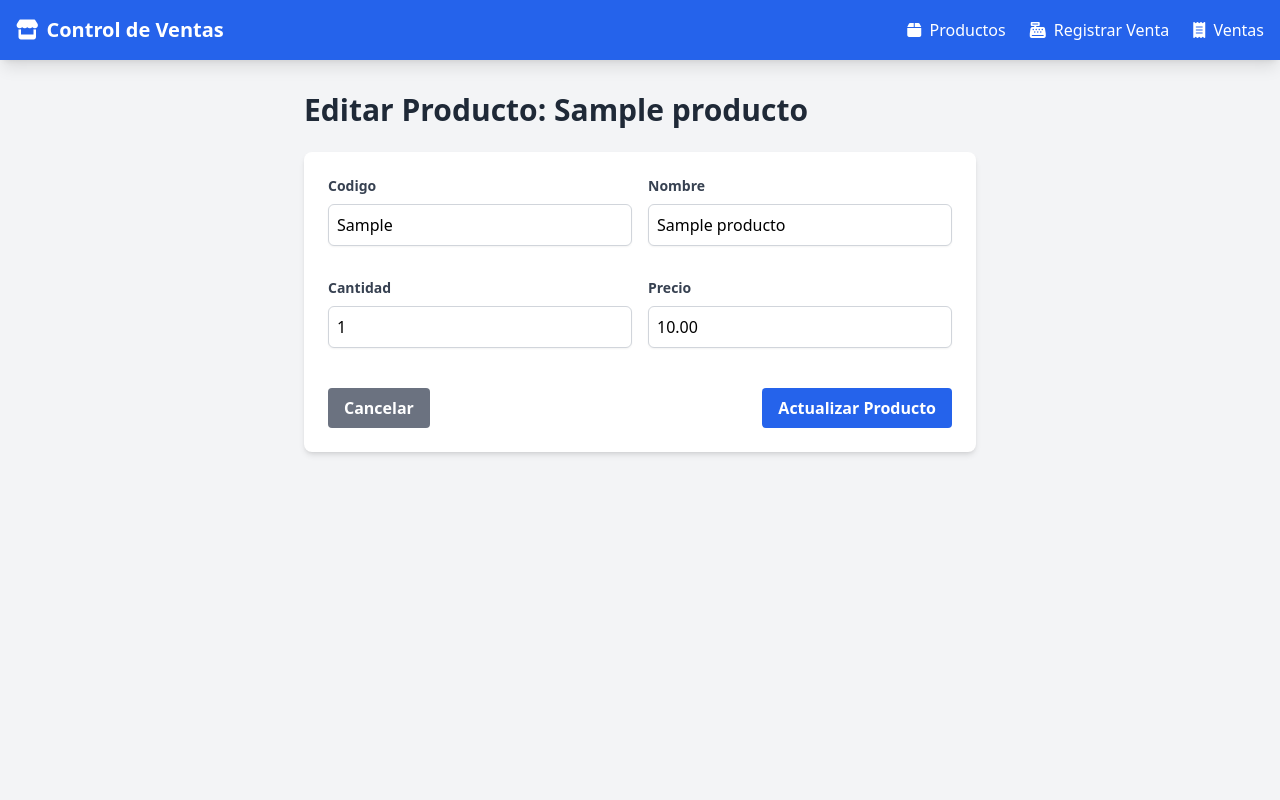
After one commit to AngelOlivares842/Ev1, a Django app: page /productos/editar/1/ in a window 1280 px wide. The commit adds this page. Run offline with Django 5.2, Linux system fonts and the light colour scheme; tables that the repository leaves empty hold one stand-in row (values such as "Sample post"); some libraries are stand-ins or nearby versions.

Commit message:
comentarios porque se me olvidaron xd

```diff
--- a/ControlVentas/inventario/forms.py
+++ b/ControlVentas/inventario/forms.py
@@ -2,49 +2,52 @@ from django import forms
 from .models import Producto, Cliente, Venta
 
 class ProductoForm(forms.ModelForm):
+    """Formulario para crear y editar productos"""
     class Meta:
         model = Producto
-        fields = ['codigo', 'nombre', 'cantidad', 'precio']
+        fields = ['codigo', 'nombre', 'cantidad', 'precio']  # Campos del modelo a incluir
         widgets = {
             'codigo': forms.TextInput(attrs={'class': 'form-control'}),
             'nombre': forms.TextInput(attrs={'class': 'form-control'}),
-            'cantidad': forms.NumberInput(attrs={'class': 'form-control', 'min': '0'}),
-            'precio': forms.NumberInput(attrs={'class': 'form-control', 'step': '0.01', 'min': '0'}),
+            'cantidad': forms.NumberInput(attrs={'class': 'form-control', 'min': '0'}),  # Validación: no negativo
+            'precio': forms.NumberInput(attrs={'class': 'form-control', 'step': '0.01', 'min': '0'}),  # Decimales
         }
 
 class ClienteForm(forms.ModelForm):
+    """Formulario para registrar clientes"""
     class Meta:
         model = Cliente
-        fields = ['rut', 'nombre', 'email', 'telefono', 'es_habitual']
+        fields = ['rut', 'nombre', 'email', 'telefono', 'es_habitual']  # Datos del cliente
         widgets = {
             'rut': forms.TextInput(attrs={'class': 'form-control'}),
             'nombre': forms.TextInput(attrs={'class': 'form-control'}),
             'email': forms.EmailInput(attrs={'class': 'form-control'}),
             'telefono': forms.TextInput(attrs={'class': 'form-control'}),
-            'es_habitual': forms.CheckboxInput(attrs={'class': 'form-check-input'}),
+            'es_habitual': forms.CheckboxInput(attrs={'class': 'form-check-input'}),  # Checkbox para cliente habitual
         }
 
 class VentaForm(forms.ModelForm):
+    """Formulario para registrar ventas con campos adicionales para cliente"""
     rut_cliente = forms.CharField(
         max_length=12,
-        required=True,
+        required=True,  # RUT obligatorio para ventas
         widget=forms.TextInput(attrs={'class': 'form-control', 'placeholder': 'RUT del cliente'})
     )
     es_cliente_habitual = forms.BooleanField(
         required=False,
         widget=forms.CheckboxInput(attrs={'class': 'form-check-input'}),
-        label='¿Es cliente habitual?'
+        label='¿Es cliente habitual?'  # Identifica si el cliente es habitual
     )
 
     class Meta:
         model = Venta
-        fields = ['producto', 'cantidad_vendida']
+        fields = ['producto', 'cantidad_vendida']  # Campos básicos de la venta
         widgets = {
             'producto': forms.Select(attrs={'class': 'form-control'}),
-            'cantidad_vendida': forms.NumberInput(attrs={'class': 'form-control', 'min': '1'}),
+            'cantidad_vendida': forms.NumberInput(attrs={'class': 'form-control', 'min': '1'}),  # Mínimo 1 unidad
         }
 
     def __init__(self, *args, **kwargs):
         super().__init__(*args, **kwargs)
-        # Solo mostrar productos con stock disponible
+        # Filtra productos: solo muestra aquellos con stock disponible y activos
         self.fields['producto'].queryset = Producto.objects.filter(cantidad__gt=0, activo=True)
--- a/ControlVentas/inventario/templates/inventario/base.html
+++ b/ControlVentas/inventario/templates/inventario/base.html
@@ -3,23 +3,25 @@
 <head>
     <meta charset="UTF-8">
     <meta name="viewport" content="width=device-width, initial-scale=1.0">
-    <title>{% block title %}Sistema de Control de Ventas{% endblock %}</title>
-    <!-- Tailwind CSS CDN -->
+    <title>
+        {% block title %}
+            Sistema de Control de Ventas
+        {% endblock %}
+    </title>
     <script src="https://cdn.tailwindcss.com"></script>
-    <!-- Alpine.js para interactividad -->
     <script defer src="https://cdn.jsdelivr.net/npm/alpinejs@3.x.x/dist/cdn.min.js"></script>
-    <!-- Iconos (Font Awesome) -->
     <link rel="stylesheet" href="https://cdnjs.cloudflare.com/ajax/libs/font-awesome/6.4.0/css/all.min.css">
+
 </head>
 <body class="bg-gray-100 min-h-screen flex flex-col">
-    <!-- Navbar -->
+    {% comment %} Navbar {% endcomment %}
     <nav class="bg-blue-600 text-white shadow-lg">
         <div class="container mx-auto px-4">
             <div class="flex justify-between items-center py-4">
                 <a href="{% url 'lista_productos' %}" class="text-xl font-bold">
                     <i class="fas fa-store mr-2"></i>Control de Ventas
                 </a>
-
+                {% comment %} variables de la barra de busqueda {% endcomment %}
                 <div class="hidden md:flex space-x-6">
                     <a href="{% url 'lista_productos' %}" class="hover:text-blue-200 transition duration-300">
                         <i class="fas fa-box mr-1"></i> Productos
@@ -32,7 +34,7 @@
                     </a>
                 </div>
 
-                <!-- Mobile menu button -->
+                 {% comment %} Menú móvil desplegable (oculto por defecto) {% endcomment %}
                 <div class="md:hidden">
                     <button id="mobile-menu-button" class="text-white focus:outline-none">
                         <i class="fas fa-bars text-2xl"></i>
@@ -40,7 +42,6 @@
                 </div>
             </div>
 
-            <!-- Mobile menu (hidden by default) -->
             <div id="mobile-menu" class="hidden pb-4 md:hidden">
                 <a href="{% url 'lista_productos' %}" class="block py-2 hover:bg-blue-500 px-4 rounded">
                     <i class="fas fa-box mr-2"></i> Productos
@@ -55,9 +56,9 @@
         </div>
     </nav>
 
-    <!-- Contenido principal -->
+     {% comment %} Contenido principal {% endcomment %}
     <main class="container mx-auto px-4 py-8 flex-grow">
-        <!-- Mensajes de Django -->
+         {% comment %} Mensajes de Django {% endcomment %}
         {% if messages %}
             <div class="mb-6">
                 {% for message in messages %}
@@ -71,27 +72,11 @@
             </div>
         {% endif %}
 
-        <!-- Bloque de contenido -->
+        {% comment %} Bloque de contenido {% endcomment %}
         {% block content %}
         {% endblock %}
     </main>
-
-    <!-- Footer -->
-    <footer class="bg-gray-800 text-white py-6 mt-12">
-        <div class="container mx-auto px-4">
-            <div class="flex flex-col md:flex-row justify-between items-center">
-                <div class="mb-4 md:mb-0">
-                    <h3 class="text-lg font-semibold">Sistema de Control de Ventas</h3>
-                    <p class="text-gray-400">Gestión de inventario y ventas</p>
-                </div>
-                <div>
-                    <p class="text-gray-400">© {% now "Y" %} - Todos los derechos reservados</p>
-                </div>
-            </div>
-        </div>
-    </footer>
-
-    <!-- JavaScript para funcionalidades -->
+    {% comment %} JavaScript para funcionalidades {% endcomment %}
     <script>
         // Toggle mobile menu
         document.getElementById('mobile-menu-button').addEventListener('click', function() {
@@ -114,7 +99,7 @@
         }, 5000);
     </script>
 
-    <!-- Scripts adicionales por página -->
+    {% comment %} Scripts adicionales por página {% endcomment %}
     {% block extra_js %}
     {% endblock %}
 </body>
--- /dev/null
+++ b/ControlVentas/inventario/templates/inventario/editar_producto.html
@@ -0,0 +1,76 @@
+{% extends 'inventario/base.html' %}
+
+{% block title %}
+Editar Producto - Control de Ventas
+{% endblock %}
+
+{% block content %}
+
+<div class="max-w-2xl mx-auto">
+    <h1 class="text-3xl font-bold text-gray-800 mb-6">Editar Producto: {{ producto.nombre }}</h1>
+    <div class="bg-white shadow-md rounded-lg p-6">
+        {% comment %} Contenedor del formulario con estilo de tarjeta {% endcomment %}
+        <form method="post">
+            <!--
+              Formulario que enviará datos por método POST
+              Los datos se enviarán al servidor para actualizar el producto
+            -->
+            {% csrf_token %}
+            <!-- Token de seguridad de Django para protección contra CSRF -->
+
+            {% comment %} Sección del formulario {% endcomment %}
+            <div class="grid grid-cols-1 md:grid-cols-2 gap-4">
+                {% for field in form %}
+                <!-- Itera a través de todos los campos del formulario de Django -->
+                <div class="mb-4">
+                    <!-- Contenedor de cada campo con margen inferior -->
+                    <label for="{{ field.id_for_label }}" class="block text-gray-700 text-sm font-bold mb-2">
+                        {{ field.label }}
+                    </label>
+                    {{ field }}
+                    <!--
+                      Renderiza el campo del formulario (input, select, textarea, etc.)
+                      Django genera automáticamente el HTML apropiado para cada tipo de campo
+                    -->
+                    {% if field.errors %}
+                    <!-- Si el campo contiene errores de validación -->
+                    <p class="text-red-500 text-xs italic mt-1">{{ field.errors.0 }}</p>
+                    {% comment %}Muestra el primer error de validación: {% endcomment %}
+                    {% endif %}
+                </div>
+                {% endfor %}
+            </div>
+
+            <div class="flex items-center justify-between mt-6">
+                <!--Contenedor de botones-->
+                <a href="{% url 'lista_productos' %}" class="bg-gray-500 hover:bg-gray-600 text-white font-bold py-2 px-4 rounded">
+                    Cancelar
+                    <!--Botón Cancelar - Redirige a la lista de productos-->
+                </a>
+                <button type="submit" class="bg-blue-600 hover:bg-blue-700 text-white font-bold py-2 px-4 rounded">
+                    Actualizar Producto
+                    <!--Botón principal de envío del formulario-->
+                </button>
+            </div>
+        </form>
+    </div>
+</div>
+
+<style>
+    /* Estilos CSS personalizados para los campos del formulario */
+    input, select, textarea {
+        width: 100%; /* Ancho completo del contenedor */
+        padding: 0.5rem; /* Espaciado interno */
+        border: 1px solid #d1d5db; /* Borde gris claro */
+        border-radius: 0.375rem; /* Bordes redondeados (equivalente a rounded en Tailwind) */
+        box-shadow: 0 1px 2px 0 rgba(0, 0, 0, 0.05); /* Sombra sutil */
+    }
+
+    /* Estilos para el estado de enfoque (focus) */
+    input:focus, select:focus, textarea:focus {
+        outline: none; /* Elimina el contorno por defecto del navegador */
+        border-color: #3b82f6; /* Color de borde azul al enfocar */
+        box-shadow: 0 0 0 3px rgba(59, 130, 246, 0.1); /* Sombra azul suave alrededor */
+    }
+</style>
+{% endblock %}
--- a/ControlVentas/inventario/templates/inventario/lista_productos.html
+++ b/ControlVentas/inventario/templates/inventario/lista_productos.html
@@ -33,13 +33,16 @@ Productos - Control de Ventas
                 <td class="px-6 py-4 whitespace-nowrap">
                     <a href="{% url 'editar_producto' producto.pk %}" class="text-yellow-600 hover:text-yellow-800 mr-3">
                         <i class="fas fa-edit"></i> Editar
+                        {% comment %} Enlace para editar producto (usa la primary key como identificador) {% endcomment %}
                     </a>
                     <a href="{% url 'eliminar_producto' producto.pk %}" class="text-red-600 hover:text-red-800">
                         <i class="fas fa-trash"></i> Eliminar
+                        {% comment %} Enlace para eliminar producto (redirige a página de confirmación) {% endcomment %}
                     </a>
                 </td>
             </tr>
             {% empty %}
+            {% comment %} Bloque que se muestra cuando no hay productos {% endcomment %}
             <tr>
                 <td colspan="5" class="px-6 py-4 text-center text-gray-500">No hay productos registrados</td>
             </tr>
--- a/ControlVentas/inventario/urls.py
+++ b/ControlVentas/inventario/urls.py
@@ -9,4 +9,5 @@ urlpatterns = [
     path("ventas/", views.lista_ventas, name="lista_ventas"),
     path("ventas/registrar/", views.registrar_venta, name="registrar_venta"),
     path("clientes/registrar/<str:rut>/", views.registrar_cliente_con_rut, name="registrar_cliente_con_rut"),
+
 ]
--- a/ControlVentas/inventario/views.py
+++ b/ControlVentas/inventario/views.py
@@ -1,14 +1,15 @@
 from django.shortcuts import render, redirect, get_object_or_404
 from django.contrib import messages
-# from django.db import transaction
 from .models import Producto, Cliente, Venta
 from .forms import ProductoForm, ClienteForm, VentaForm
 
 def lista_productos(request):
+    #Muestra lista de productos activos en el sistema
     productos = Producto.objects.filter(activo=True)
     return render(request, 'inventario/lista_productos.html', {'productos': productos})
 
 def agregar_producto(request):
+    #Vista para crear nuevos productos
     if request.method == 'POST':
         form = ProductoForm(request.POST)
         if form.is_valid():
@@ -20,6 +21,7 @@ def agregar_producto(request):
     return render(request, 'inventario/agregar_producto.html', {'form': form})
 
 def editar_producto(request, pk):
+    #Vista para modificar productos existentes
     producto = get_object_or_404(Producto, pk=pk)
     if request.method == 'POST':
         form = ProductoForm(request.POST, instance=producto)
@@ -29,43 +31,50 @@ def editar_producto(request, pk):
             return redirect('lista_productos')
     else:
         form = ProductoForm(instance=producto)
-    return render(request, 'inventario/editar_producto.html', {'form': form, 'producto': producto})
+
+    return render(request, 'inventario/editar_producto.html', {
+        'form': form,
+        'producto': producto,
+        'title': 'Editar Producto'
+    })
 
 def eliminar_producto(request, pk):
+    #Eliminación lógica de productos (cambia estado activo a False)
     producto = get_object_or_404(Producto, pk=pk)
     if request.method == 'POST':
-        producto.activo = False
+        producto.activo = False  # Eliminación lógica en lugar de borrado físico
         producto.save()
         messages.success(request, 'Producto eliminado correctamente.')
         return redirect('lista_productos')
     return render(request, 'inventario/eliminar_producto.html', {'producto': producto})
 
 def registrar_venta(request):
+    #Vista principal para registrar nuevas ventas
     if request.method == 'POST':
         form = VentaForm(request.POST)
         if form.is_valid():
-            # Procesar datos del formulario
+            # Extraer datos validados del formulario
             producto = form.cleaned_data['producto']
             cantidad = form.cleaned_data['cantidad_vendida']
             rut_cliente = form.cleaned_data['rut_cliente']
             es_habitual = form.cleaned_data['es_cliente_habitual']
 
-            # Verificar stock
+            # Validar stock disponible
             if cantidad > producto.cantidad:
                 messages.error(request, 'Stock insuficiente para realizar la venta.')
                 return redirect('registrar_venta')
 
-            # Buscar o crear cliente
+            # Manejar cliente habitual vs ocasional
             cliente_nombre = None
             if es_habitual:
                 try:
                     cliente = Cliente.objects.get(rut=rut_cliente)
                     cliente_nombre = cliente.nombre
                 except Cliente.DoesNotExist:
-                    # Redirigir a registro de cliente si quiere ser habitual pero no existe
+                    # Redirigir a registro si cliente habitual no existe
                     return redirect('registrar_cliente_con_rut', rut=rut_cliente)
 
-            # Crear venta
+            # Crear registro de venta
             venta = Venta(
                 producto=producto,
                 cliente_rut=rut_cliente,
@@ -74,7 +83,7 @@ def registrar_venta(request):
                 precio_unitario=producto.precio,
                 total=cantidad * producto.precio
             )
-            venta.save()
+            venta.save()  # El método save() actualiza automáticamente el stock
 
             messages.success(request, f'Venta registrada correctamente. Total: ${venta.total}')
             return redirect('lista_ventas')
@@ -84,21 +93,22 @@ def registrar_venta(request):
     return render(request, 'inventario/registrar_venta.html', {'form': form})
 
 def registrar_cliente_con_rut(request, rut):
-    # Vista para completar datos del cliente cuando quiere ser habitual
+    #Vista para completar registro de cliente habitual durante proceso de venta
     if request.method == 'POST':
         form = ClienteForm(request.POST)
         if form.is_valid():
             cliente = form.save(commit=False)
-            cliente.rut = rut  # Forzar el RUT que viene en la URL
+            cliente.rut = rut  # Usa el RUT pasado por URL
             cliente.es_habitual = True
             cliente.save()
             messages.success(request, 'Cliente registrado como habitual.')
-            return redirect('registrar_venta')
+            return redirect('registrar_venta')  # Vuelve al registro de venta
     else:
-        form = ClienteForm(initial={'rut': rut})
+        form = ClienteForm(initial={'rut': rut})  # Pre-carga el RUT en el formulario
 
     return render(request, 'inventario/registrar_cliente.html', {'form': form})
 
 def lista_ventas(request):
+    #Muestra historial completo de todas las ventas
     ventas = Venta.objects.all()
     return render(request, 'inventario/lista_ventas.html', {'ventas': ventas})
```
Also changed, not shown: ControlVentas/inventario/models.py (+33 -30 lines), ControlVentas/inventario/templates/inventario/agregar_producto.html (+32 -10 lines), ControlVentas/inventario/templates/inventario/eliminar_producto.html (+6 -2 lines), ControlVentas/inventario/templates/inventario/registrar_cliente.html (+11 -4 lines), ControlVentas/inventario/templates/inventario/registrar_venta.html (+9 -3 lines).
